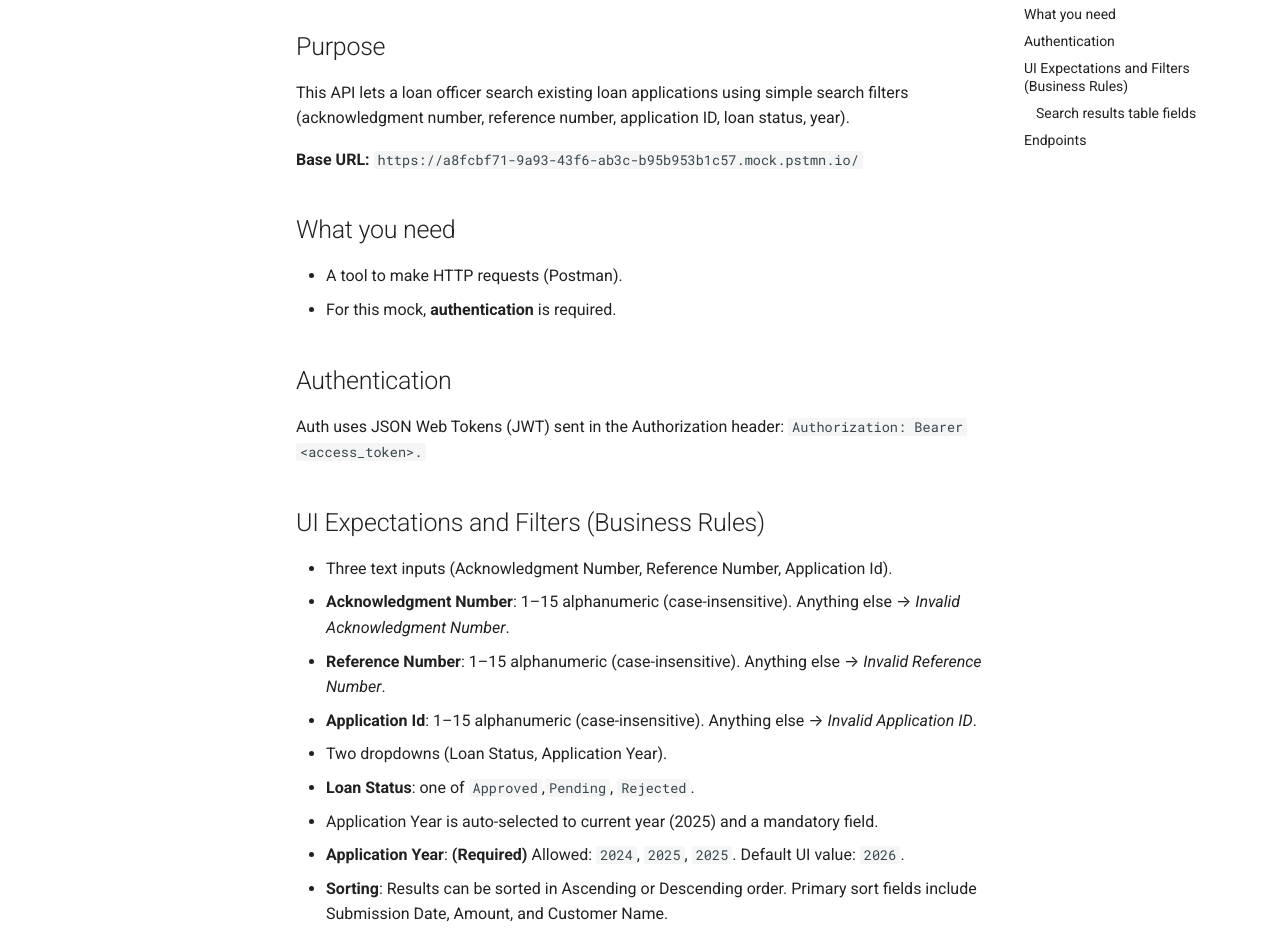
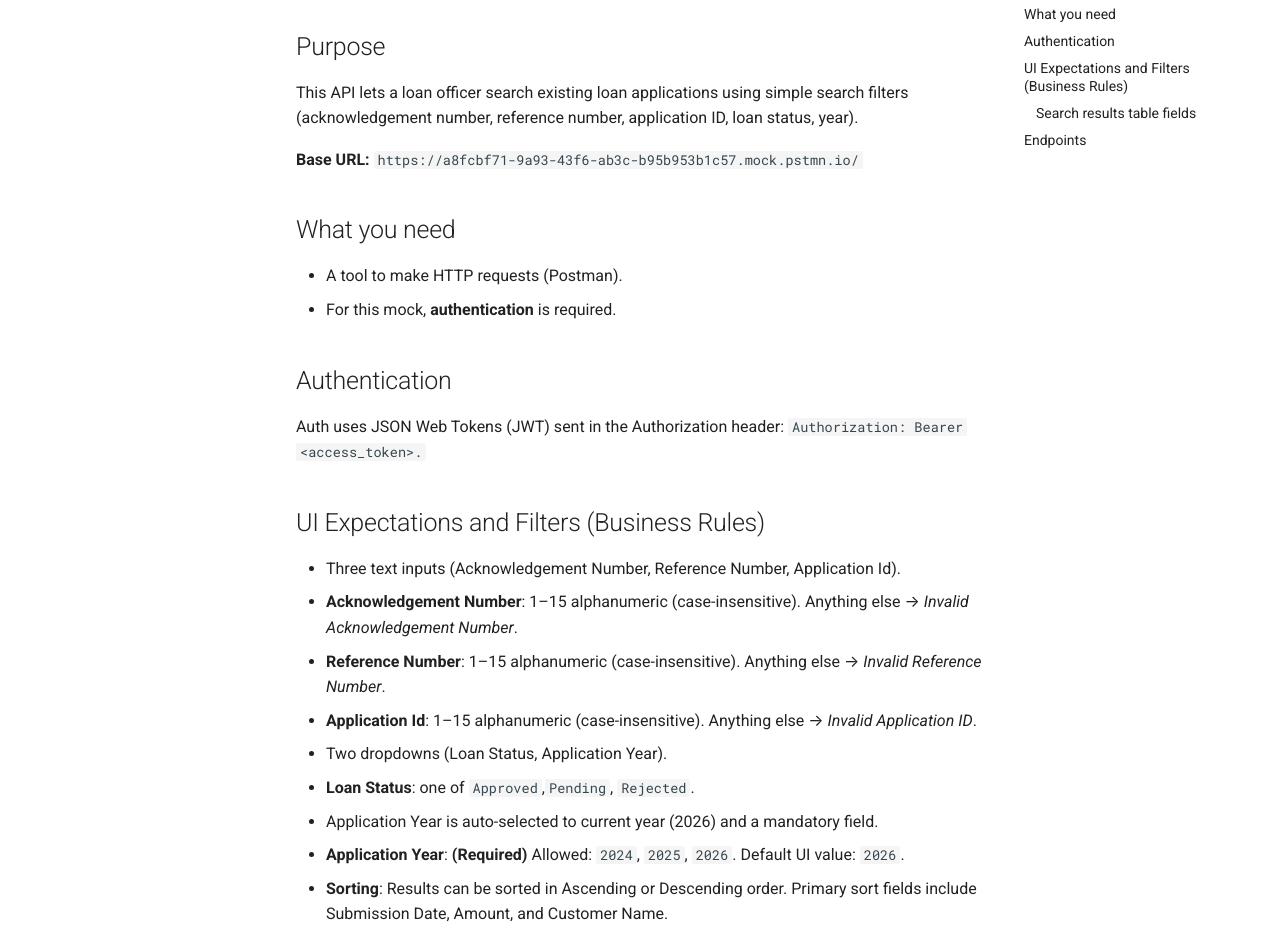
Before and after one commit to sheethalu/Documentation-Portal, an MkDocs documentation site: the page built from docs/project-intro.md, in a window 1280 px wide and 1400 px high. Shown: the part 199-1148 px from the top of the window. Built offline with MkDocs 1.6.1 and Material for MkDocs 9.7.7, drawn with Linux system fonts in a browser that asks for light colours.

Commit message:
Fixed typos

```diff
--- a/docs/project-intro.md
+++ b/docs/project-intro.md
@@ -2,7 +2,7 @@
 
 ## Purpose
 
-This API lets a loan officer search existing loan applications using simple search filters (acknowledgment number, reference number, application ID, loan status, year).
+This API lets a loan officer search existing loan applications using simple search filters (acknowledgement number, reference number, application ID, loan status, year).
 
 **Base URL:** `https://a8fcbf71-9a93-43f6-ab3c-b95b953b1c57.mock.pstmn.io/`
 
@@ -17,14 +17,14 @@ Auth uses JSON Web Tokens (JWT) sent in the Authorization header: `Authorization
 
 ## UI Expectations and Filters (Business Rules)
 
-- Three text inputs (Acknowledgment Number, Reference Number, Application Id).
-- **Acknowledgment Number**: 1–15 alphanumeric (case-insensitive). Anything else → *Invalid Acknowledgment Number*.
+- Three text inputs (Acknowledgement Number, Reference Number, Application Id).
+- **Acknowledgement Number**: 1–15 alphanumeric (case-insensitive). Anything else → *Invalid Acknowledgement Number*.
 - **Reference Number**: 1–15 alphanumeric (case-insensitive). Anything else → *Invalid Reference Number*.
 - **Application Id**: 1–15 alphanumeric (case-insensitive). Anything else → *Invalid Application ID*.
 - Two dropdowns (Loan Status, Application Year).
 - **Loan Status**: one of `Approved`,`Pending`, `Rejected`.
-- Application Year is auto-selected to current year (2025) and a mandatory field.
-- **Application Year**: **(Required)** Allowed: `2024`, `2025`, `2025`. Default UI value: `2026`.
+- Application Year is auto-selected to current year (2026) and a mandatory field.
+- **Application Year**: **(Required)** Allowed: `2024`, `2025`, `2026`. Default UI value: `2026`.
 - **Sorting**: Results can be sorted in Ascending or Descending order. Primary sort fields include Submission Date, Amount, and Customer Name.
 
 ### Search results table fields
```
Also changed, not shown: docs/Errors/errors.md (+1 -1 lines), docs/search/search-loans.md (+10 -10 lines), docs/sorting/sorting.md (+4 -4 lines).
